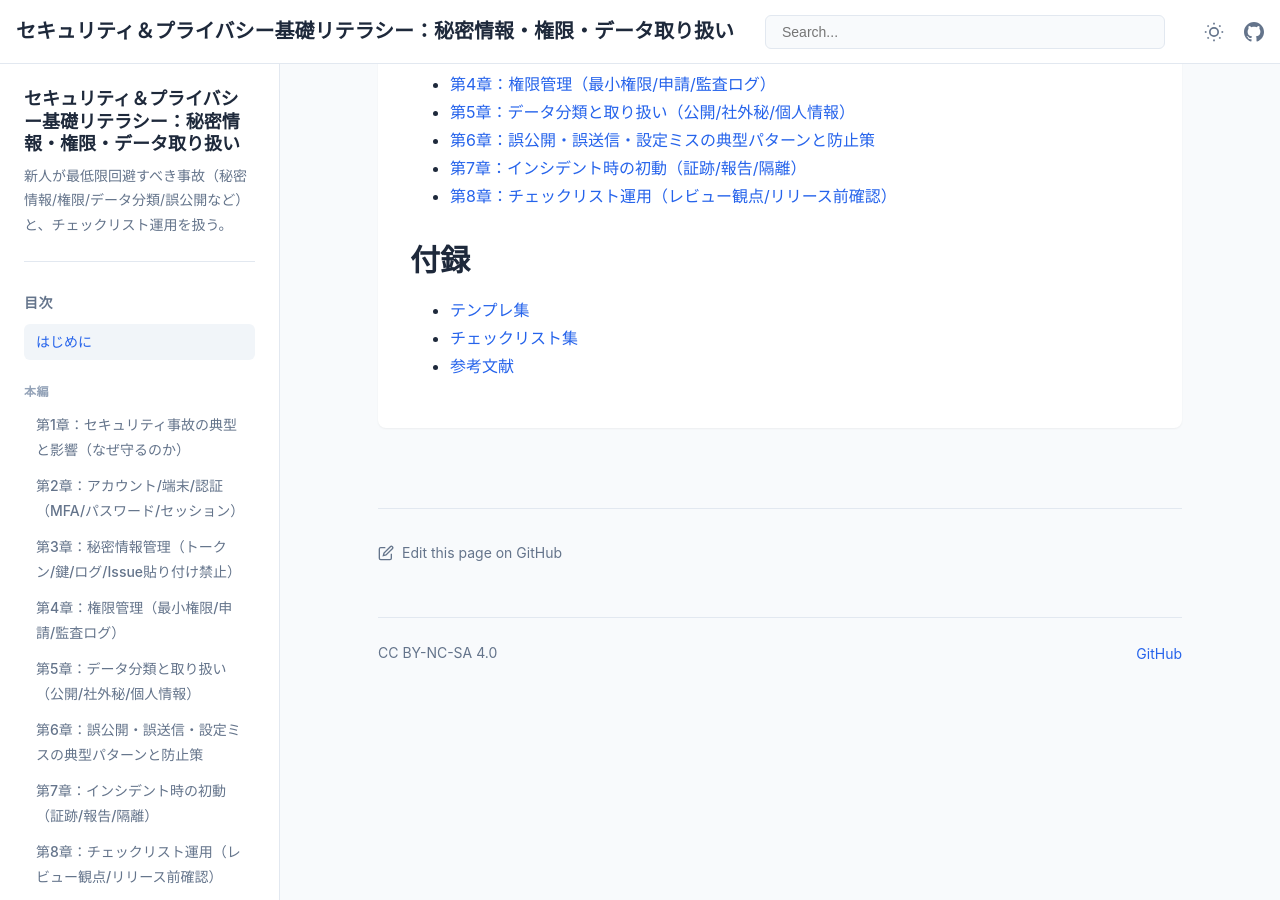
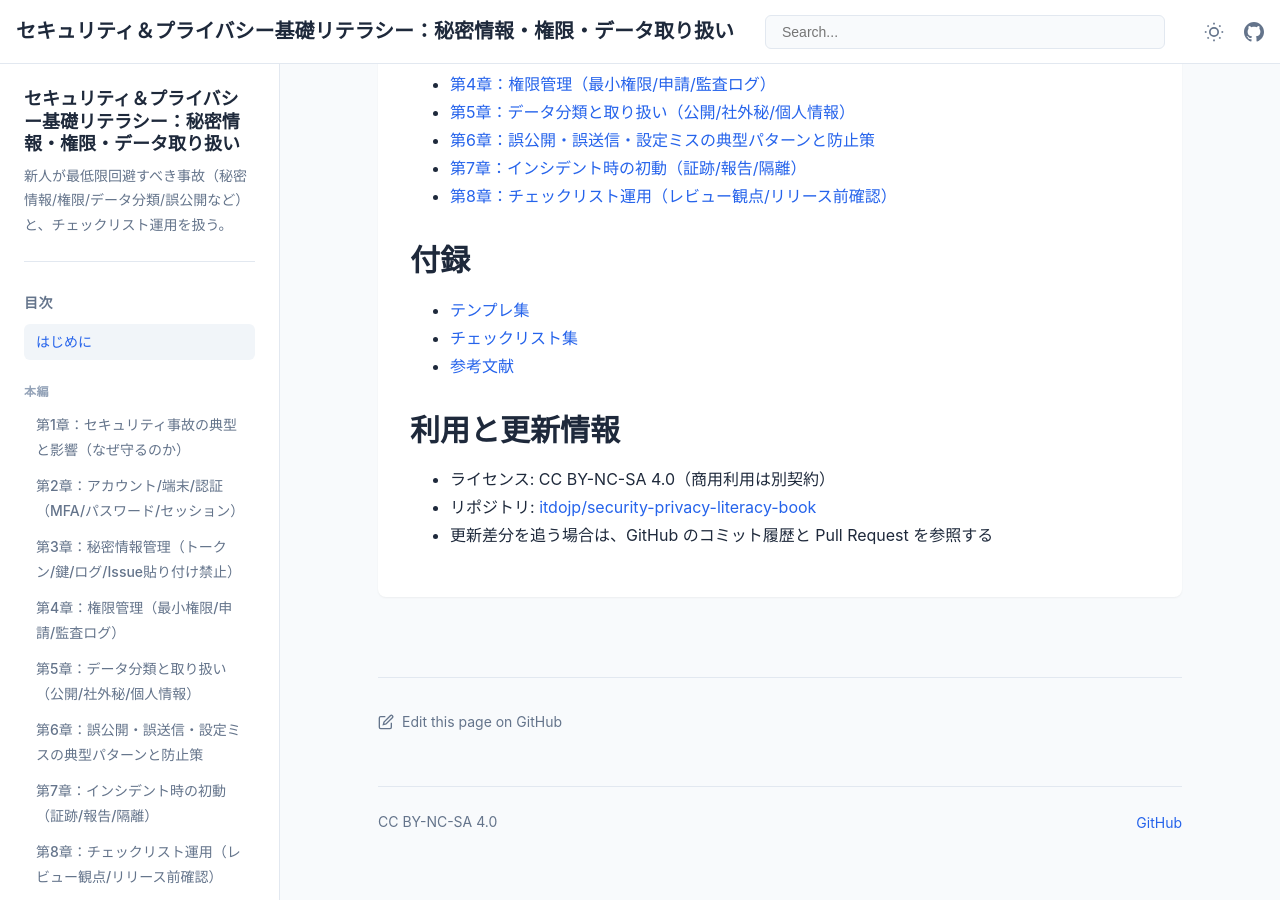
Before and after one commit to itdojp/security-privacy-literacy-book, a Jekyll site: the page built from docs/index.md, in a window 1280 px wide and 900 px high, scrolled down 918 px. Built offline with Jekyll 4.4.1, drawn with Linux system fonts in a browser that asks for light colours.

Commit message:
docs: improve security privacy index guidance

```diff
--- a/docs/index.md
+++ b/docs/index.md
@@ -43,3 +43,9 @@ order: 0
 - [テンプレ集](appendices/templates/)
 - [チェックリスト集](appendices/checklists/)
 - [参考文献](appendices/references/)
+
+## 利用と更新情報
+
+- ライセンス: CC BY-NC-SA 4.0（商用利用は別契約）
+- リポジトリ: [itdojp/security-privacy-literacy-book](https://github.com/itdojp/security-privacy-literacy-book)
+- 更新差分を追う場合は、GitHub のコミット履歴と Pull Request を参照する
```
